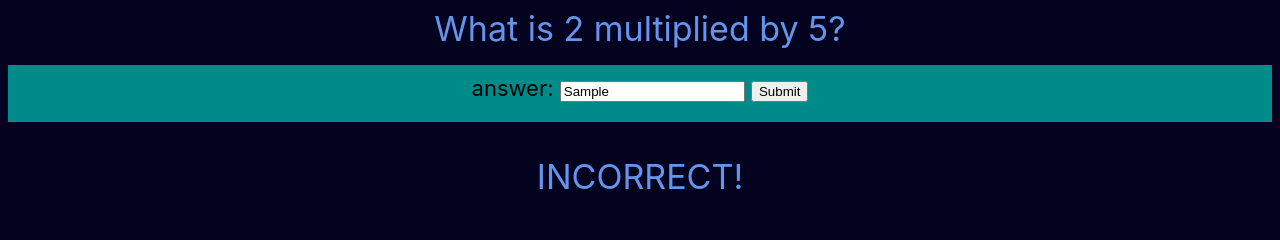
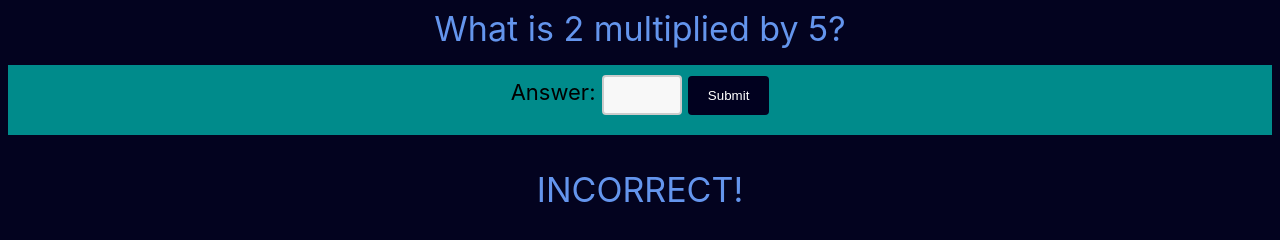
Before and after one commit to jscottusf/math-game, a plain HTML site: page index.html in a window 1280 px wide. Both pictures are taken after typing "Sample" into the empty fields and a click on the button "Submit". Drawn offline with nearby package versions, Linux system fonts and the light colour scheme.

Commit message:
updated CSS, java (enter button and clear field)

```diff
--- a/index.html
+++ b/index.html
@@ -14,7 +14,7 @@
         </p>
         <p>
             <center id="inputrow">
-                answer:
+                Answer:
             <input type="text" id="inputfield">
             <button id="submitbutton">Submit</button>
             </center>
--- a/script.js
+++ b/script.js
@@ -10,8 +10,15 @@ $(document).ready(new function() {
     guess = document.getElementById("inputfield");
     response = document.getElementById("response");
 
+    $("#inputfield").keyup(function(event) {
+        if (event.keyCode === 13) {
+            $("#submitbutton").click();
+        }
+    });
+
     $("#submitbutton").click(function() {
         checkAnswer();
+        clearInput();
     });
 
     setNumbers();
@@ -20,6 +27,10 @@ $(document).ready(new function() {
 function setNumbers() {
     num1.innerHTML = Math.floor(Math.random() * 10) + 1;
     num2.innerHTML = Math.floor(Math.random() * 10) + 1;
+}
+
+function clearInput() {
+    onclick.innerHTML = document.getElementById('inputfield').value = '';
 }
 
 function checkAnswer() {
--- a/stylesheet.css
+++ b/stylesheet.css
@@ -1,3 +1,8 @@
+body {
+    font-family: -apple-system, BlinkMacSystemFont, 'Segoe UI', Roboto, Oxygen, Ubuntu, Cantarell, 'Open Sans', 'Helvetica Neue', sans-serif;
+    background-color: rgb(3, 3, 31);
+}
+
 #mathprompt {
     font-size: 34;
     color: cornflowerblue;
@@ -14,7 +19,28 @@
     color: cornflowerblue;
 }
 
-body {
-    font-family: -apple-system, BlinkMacSystemFont, 'Segoe UI', Roboto, Oxygen, Ubuntu, Cantarell, 'Open Sans', 'Helvetica Neue', sans-serif;
-    background-color: rgb(3, 3, 31);
+#inputfield {
+    width: 80px;
+    height: 40px;
+    padding: 12px 20px;
+    box-sizing: border-box;
+    border: 2px solid #ccc;
+    border-radius: 4px;
+    background-color: #f8f8f8;
+    font-size: 16px;
+    resize: none;
 }
+
+#submitbutton {
+    background-color: rgb(1, 1, 31);
+    color: white;
+    padding: 12px 20px;
+    border: none;
+    border-radius: 4px;
+    cursor: pointer;
+}
+
+#submitbutton:hover {
+    background-color: rgb(81, 81, 238);
+    transition: 0.5s;
+  }
```
Also changed, not shown: 1 other file.
